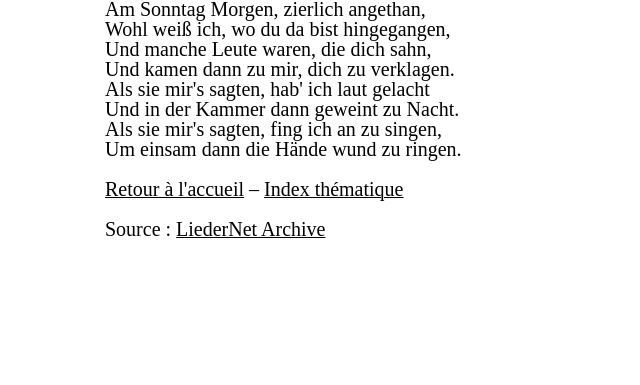
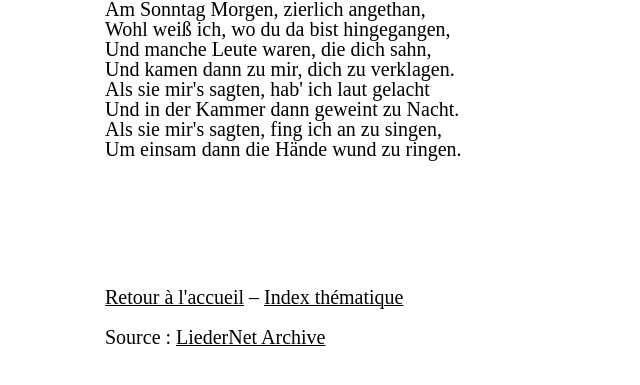
Before and after one commit to medericdepury/exercice_08.10.2025, a plain HTML site: page docs/files/brahms_1.html in a window 1280 px wide. Shown: the part 153-538 px from the top of the page, without its empty margins (285-925 px from the left). Drawn offline with Linux system fonts and the light colour scheme.

Commit message:
pied-de-page

```diff
--- a/docs/files/brahms_1.html
+++ b/docs/files/brahms_1.html
@@ -19,8 +19,8 @@
     Als sie mir's sagten, fing ich an zu singen,<br>
     Um einsam dann die Hände wund zu ringen.
   </p>
-  <p class="texte"><a href="../index.html">Retour à l'accueil</em></a> – <a href="../index_thematique.html">Index
-      thématique</em></a></p>
+  <p class="pied-de-page"><a href="../index.html">Retour à l'accueil</a> – <a href="../index_thematique.html">Index
+      thématique</a></p>
   <p class="texte">Source&nbsp;: <a href="https://www.lieder.net/">LiederNet Archive</em></a> </p>
 
 </body>
--- a/docs/files/mystyle.css
+++ b/docs/files/mystyle.css
@@ -29,6 +29,16 @@ body {
     font-family: "DidotReg-GPSR15", serif;
     line-height: 1;
     margin-bottom: 0;
+}
+
+.pied-de-page {
+    text-align: left;
+    font-size: 20px;
+    font-family: "DidotReg-GPSR15", serif;
+    line-height: 1;
+    margin-bottom: 0;
+    font-family: "DidotItal-GPSR15", serif;
+    margin-top: 10vw;
 }
 
 .texte em {
```
Also changed, not shown: docs/files/brahms_2.html (+2 -2 lines), docs/files/brahms_3.html (+2 -2 lines).
